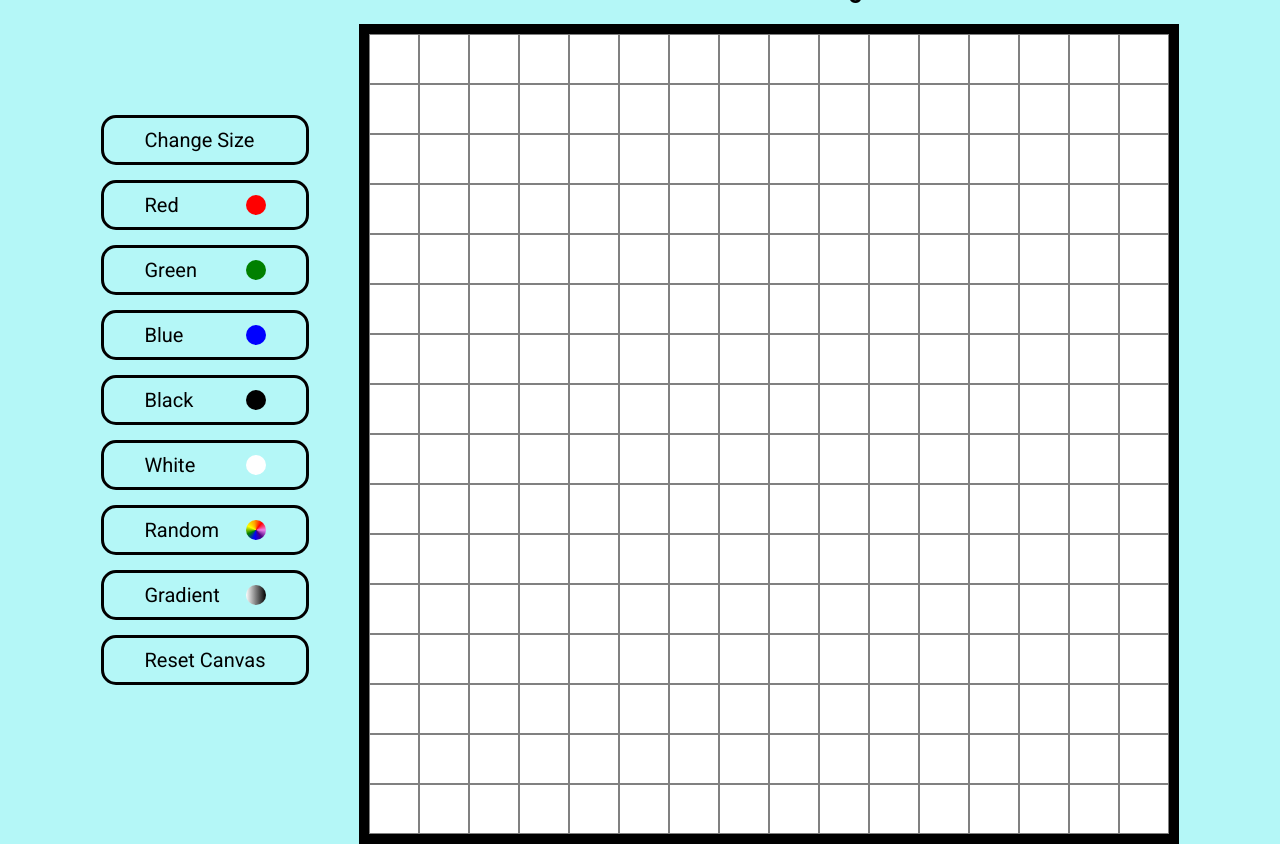
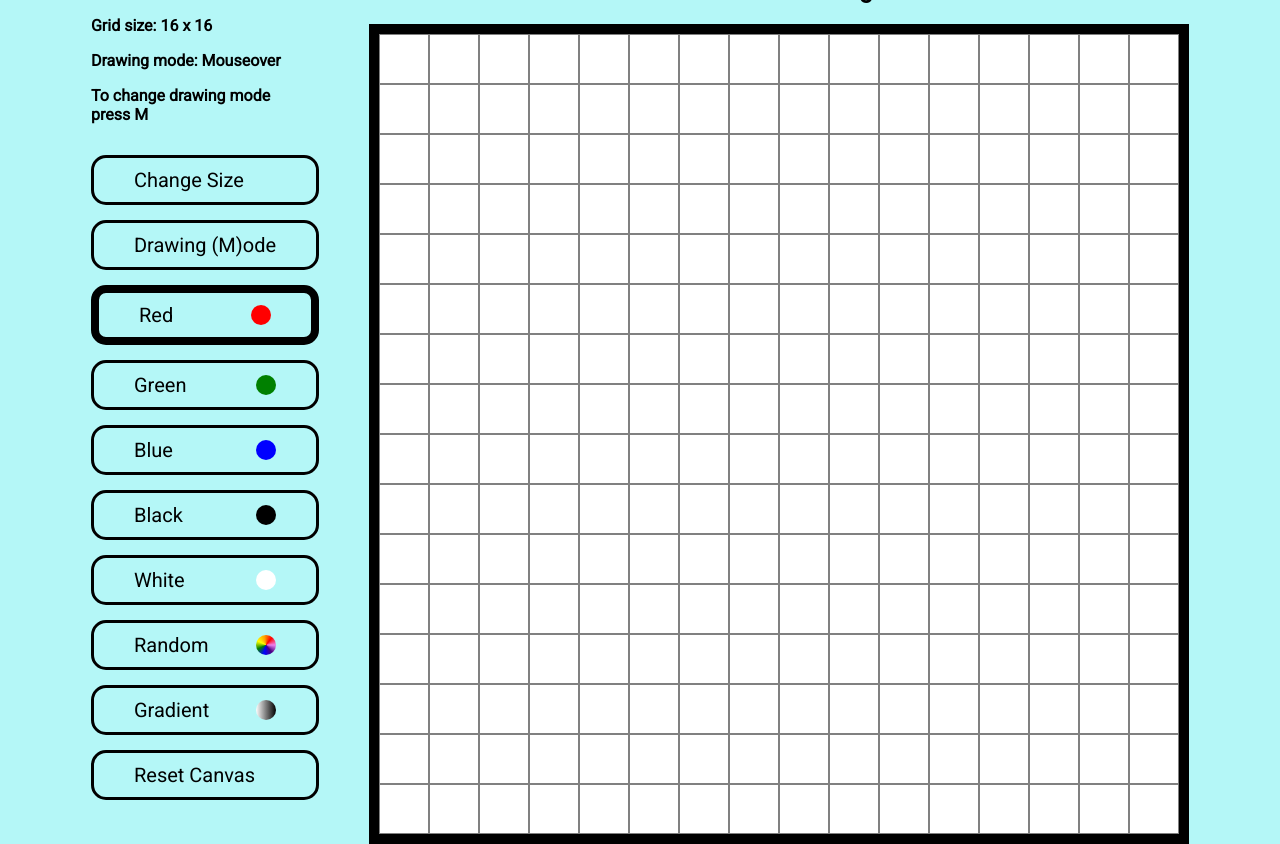
Before and after one commit to mclaessen1984/etch-a-sketch, a plain HTML site: page index.html in a window 1280 px wide. Both pictures are taken after a click on the button "Red". Drawn offline with Linux system fonts and the light colour scheme.

Commit message:
Added click drawing mode, keybinds and info boxes
- Added a click drawing mode that can be changed using the button or the M-key on the keyboard
- Added info boxes that display the current gris size and drawing mode

```diff
--- a/index.html
+++ b/index.html
@@ -12,14 +12,20 @@
 
     <div class="container">
         <div class="left-column">
+            <div>
+                <p id="grid-size-info" class="info-box"></p>
+                <p id="drawing-mode-info" class="info-box"></p>
+                <p class="info-box">To change drawing mode press M</p>
+            </div>
             <button id="canvas-size">Change Size</button>
-            <button class="color-button">Red<span></span></button>
-            <button class="color-button">Green<span></span></button>
-            <button class="color-button">Blue<span></span></button>
-            <button class="color-button">Black<span></span></button>
-            <button class="color-button">White<span></span></button>
-            <button class="color-button">Random<span class="rainbow-wheel"></span></button>
-            <button class="color-button">Gradient<span class="bw-gradient"></span></button>
+            <button id="drawing-mode">Drawing (M)ode</button>
+            <button id="red" class="color-button">Red<span></span></button>
+            <button id="green" class="color-button">Green<span></span></button>
+            <button id="blue" class="color-button">Blue<span></span></button>
+            <button id="black" class="color-button">Black<span></span></button>
+            <button id="white" class="color-button">White<span></span></button>
+            <button id="random" class="color-button">Random<span class="rainbow-wheel"></span></button>
+            <button id="gradient" class="color-button">Gradient<span class="bw-gradient"></span></button>
             <button id="reset">Reset Canvas</button>
         </div>
         <div class="right-column">
--- a/script.js
+++ b/script.js
@@ -7,6 +7,7 @@ const COLORS = {
     grey: getStylesheetVariable('grey')
 }
 
+const DRAWING_MODES = ['mouseover', 'click'];
 const COLOR_MODES = ['color_picker', 'random', 'gradient'];
 
 const DEFAULT_COLOR = COLORS['grey'];
@@ -19,11 +20,19 @@ const canvas = document.querySelector('.canvas');
 let currentCanvasSize = DEFAULT_CANVAS_SIZE;
 let selectedColor = DEFAULT_COLOR;
 let colorMode = COLOR_MODES[0];
+let drawingMode = DRAWING_MODES[0];
 
 setUpButtons();
 resetCanvas();
 
 function setUpButtons() {
+    const keyListeners = document.addEventListener('keydown', (e) => {
+        handleKeyPress(e.key);
+    });
+
+    const drawingModeButton = document.querySelector('#drawing-mode');
+    drawingModeButton.addEventListener('click', setDrawingMode);
+
     const sizeButton = document.querySelector('#canvas-size');
     sizeButton.addEventListener('click', setCanvasSize);
 
@@ -34,7 +43,8 @@ function setUpButtons() {
         let span = button.lastElementChild;
 
         if (span.className.indexOf('rainbow-wheel') === -1 && span.className.indexOf('bw-gradient') === -1)
-            span.style.backgroundColor = COLORS[button.textContent.toLowerCase()];
+        span.style.backgroundColor = COLORS[button.id];
+            //span.style.backgroundColor = COLORS[button.textContent.toLowerCase()];
     });
 
     const resetButton = document.querySelector('#reset');
@@ -42,16 +52,13 @@ function setUpButtons() {
 }
 
 function resetCanvas() {
-    selectedColor = DEFAULT_COLOR;
+    //selectedColor = DEFAULT_COLOR;
     colorMode = COLOR_MODES[0];
     canvas.innerHTML = "";
 
     drawCanvas(currentCanvasSize);
-
-    const gridSquares = document.querySelectorAll('.grid-square');
-    gridSquares.forEach((gridSquare) => {
-        gridSquare.addEventListener('mouseover', colorSquare);
-    });
+    setSquareListeners();
+    setInfo();
 }
 
 function drawCanvas(size) {
@@ -88,7 +95,10 @@ function getStylesheetVariable(name) {
 }
 
 function setSelectedColor(element) {
-    const color = element.target.textContent.toLowerCase();
+    const color = element.target.id;
+    //const color = element.target.textContent.toLowerCase();
+
+    setSelectedButton(element);
 
     if (color != COLOR_MODES[1] && color != COLOR_MODES[2]) {
         colorMode = COLOR_MODES[0];
@@ -138,3 +148,58 @@ function setCanvasSize() {
     currentCanvasSize = answer;
     resetCanvas();
 }
+
+function setSquareListeners() {
+    const gridSquares = document.querySelectorAll('.grid-square');
+    gridSquares.forEach((gridSquare) => {
+        gridSquare.addEventListener(drawingMode, colorSquare);
+    });
+}
+
+function removeSquareListeners() {
+    const gridSquares = document.querySelectorAll('.grid-square');
+    gridSquares.forEach((gridSquare) => {
+        gridSquare.removeEventListener(drawingMode, colorSquare);
+    });
+}
+
+function setDrawingMode() {
+    removeSquareListeners();
+
+    if (drawingMode == DRAWING_MODES[0]) {
+        drawingMode = DRAWING_MODES[1];
+    } else {
+        drawingMode = DRAWING_MODES[0];
+    }
+
+    setSquareListeners();
+    setInfo();
+}
+
+function setInfo() {
+    const gridSizeElement = document.querySelector('#grid-size-info');
+    gridSizeElement.textContent = `Grid size: ${currentCanvasSize} x ${currentCanvasSize}`;
+
+    const drawingModeElement = document.querySelector('#drawing-mode-info');
+    drawingModeElement.textContent = `Drawing mode: ${capitalizeFirst(drawingMode)}`;
+}
+
+function capitalizeFirst(string) {
+    return string[0].toUpperCase() + string.substring(1).toLowerCase();
+}
+
+function setSelectedButton(element) {
+    const buttonElements = document.querySelectorAll('.color-button');
+    buttonElements.forEach((buttonElement) => {
+        buttonElement.classList.remove('selected');
+    });
+
+    element.target.classList.toggle('selected');
+}
+
+function handleKeyPress(key) {
+    console.log(key);
+    if (key.toUpperCase() == "M") {
+        setDrawingMode();
+    }
+}
--- a/style.css
+++ b/style.css
@@ -60,11 +60,16 @@ button {
     display: flex;
     align-items: center;
     justify-content: space-between;
+    flex-wrap: wrap;
     padding: 10px 40px;
     background-color: var(--bg-color);
     font-size: 20px;
     border: 3px solid black;
     border-radius: 15px;
+}
+
+button.selected {
+    border: 8px solid black;
 }
 
 button span {
@@ -89,3 +94,11 @@ button span {
 .bw-gradient {
     background: linear-gradient(90deg, rgba(255,255,255,1) 0%, rgba(124,124,124,1) 50%, rgba(0,0,0,1) 100%);
 }
+
+.info-box {
+    max-width: 200px;
+    font-size: 16px;
+    font-weight: 700;
+    text-align: left;
+
+}
```
